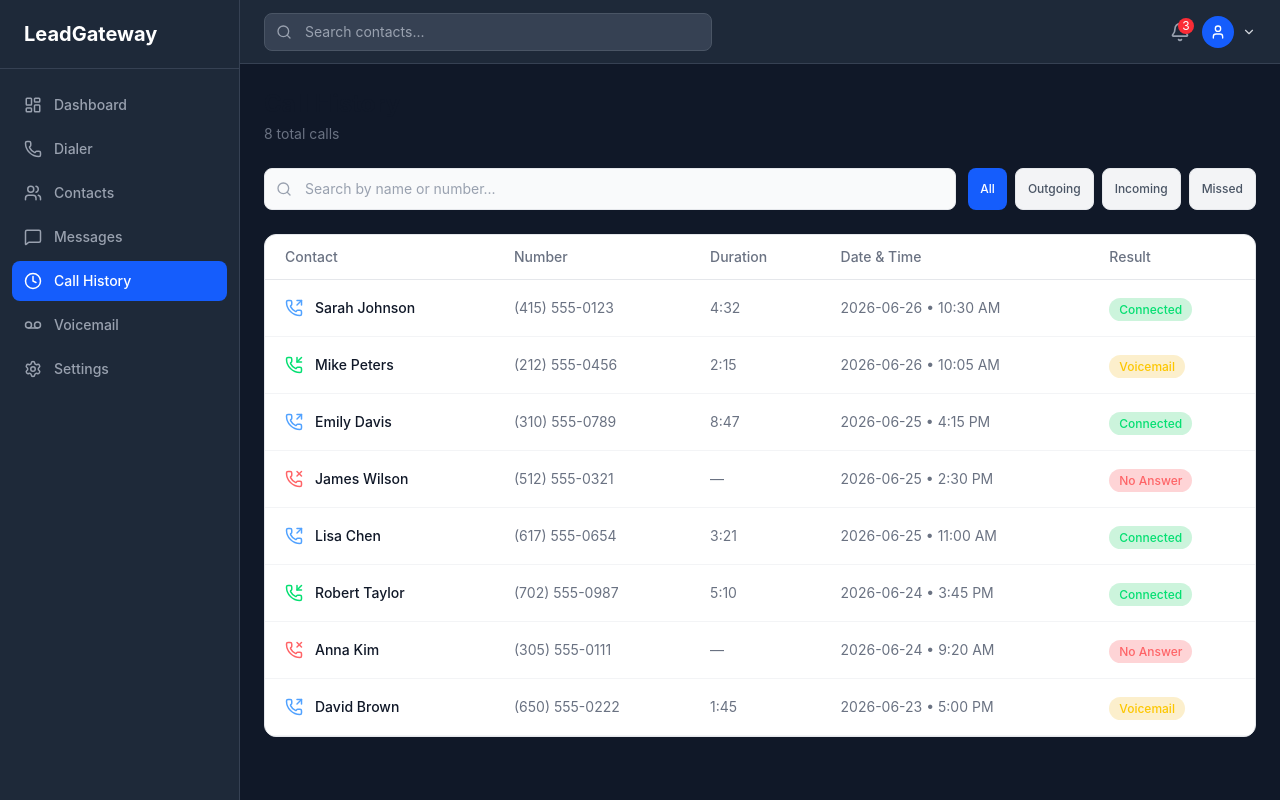
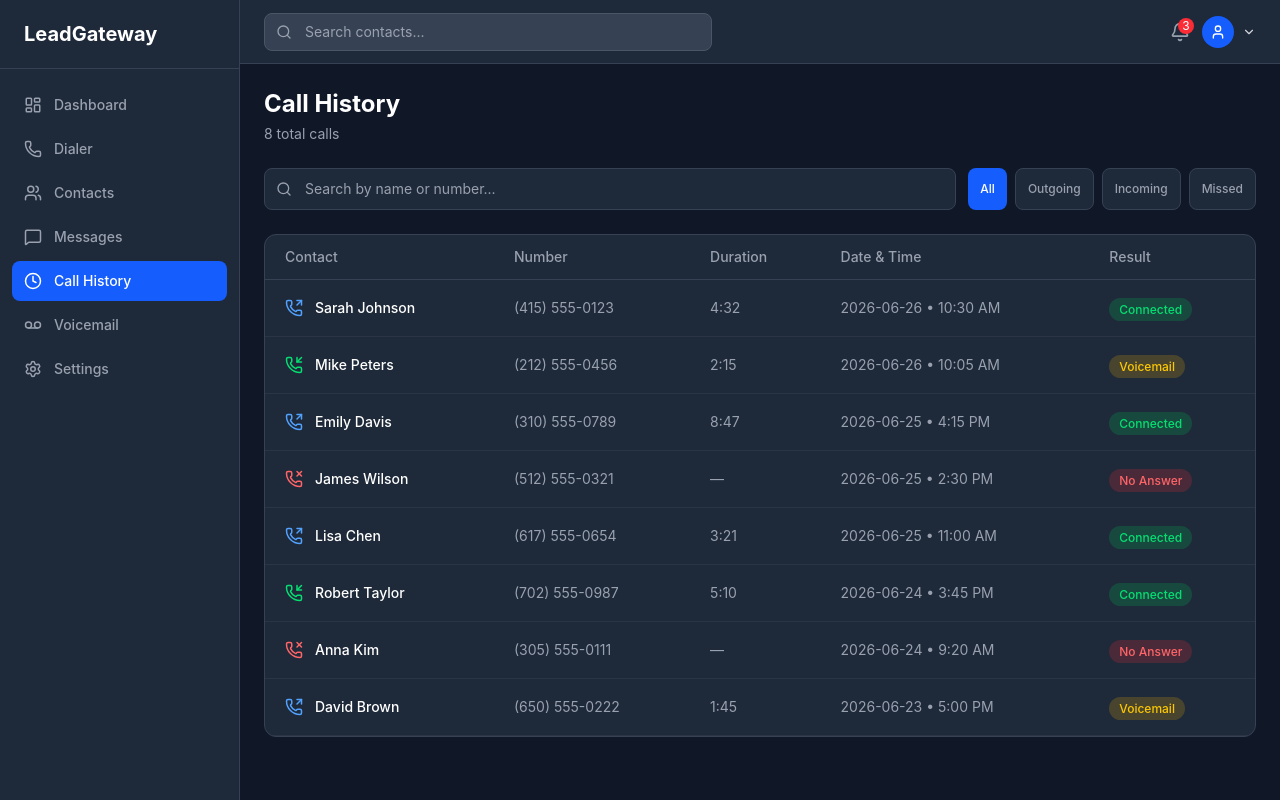
Before and after one commit to Katro87/leadgateway, a React (Vite) app in the folder frontend/: page /#/call-history in a window 1280 px wide. Built offline with nearby package versions, Linux system fonts and the light colour scheme; sample sign-in values are in the browser's storage.

Commit message:
Fix theme persistence on reload, update CallHistory classes for dark default

```diff
--- a/frontend/index.html
+++ b/frontend/index.html
@@ -5,6 +5,11 @@
     <link rel="icon" type="image/svg+xml" href="/favicon.svg" />
     <meta name="viewport" content="width=device-width, initial-scale=1.0" />
     <title>LeadGateway</title>
+    <script>
+  if (localStorage.getItem('theme') === 'light') {
+    document.documentElement.classList.add('light');
+  }
+</script>
     <script>
       (function() {
         var redirect = sessionStorage.redirect;
--- a/frontend/src/index.css
+++ b/frontend/src/index.css
@@ -12,6 +12,14 @@ html.light .text-gray-400 { color: #4b5563; }
 html.light .text-gray-300 { color: #374151; }
 html.light .border-gray-700 { border-color: #d1d5db; }
 html.light .border-gray-800 { border-color: #e5e7eb; }
+html.light .bg-gray-800 { background: #ffffff; }
+html.light .bg-gray-900 { background: #f3f4f6; }
+html.light .border-gray-700 { border-color: #e5e7eb; }
+html.light .border-gray-700\/50 { border-color: #e5e7eb; }
+html.light .text-white { color: #111827; }
+html.light .text-gray-400 { color: #6b7280; }
+html.light .hover\:bg-gray-750:hover { background: #f9fafb; }
+html.light input.bg-gray-800 { background: #f9fafb; border-color: #d1d5db; color: #111827; }
 @keyframes slideIn {
   from { transform: translateX(100%); opacity: 0; }
   to { transform: translateX(0); opacity: 1; }
--- a/frontend/src/pages/CallHistoryPage.jsx
+++ b/frontend/src/pages/CallHistoryPage.jsx
@@ -38,8 +38,8 @@ function CallHistoryPage() {
   return (
     <div className="space-y-6">
       <div>
-        <h2 className="text-2xl font-bold text-gray-900 dark:text-white">Call History</h2>
-        <p className="text-gray-500 dark:text-gray-400 text-sm mt-1">{callHistory.length} total calls</p>
+        <h2 className="text-2xl font-bold text-white">Call History</h2>
+        <p className="text-gray-400 text-sm mt-1">{callHistory.length} total calls</p>
       </div>
 
       <div className="flex flex-col sm:flex-row gap-3">
@@ -47,7 +47,7 @@ function CallHistoryPage() {
           <Search size={16} className="absolute left-3 top-1/2 -translate-y-1/2 text-gray-400" />
           <input type="text" placeholder="Search by name or number..." value={search}
             onChange={(e) => setSearch(e.target.value)}
-            className="w-full bg-gray-50 dark:bg-gray-800 border border-gray-200 dark:border-gray-700 rounded-lg pl-10 pr-4 py-2.5 text-sm text-gray-900 dark:text-white placeholder-gray-400 focus:outline-none focus:border-blue-500 transition-colors" />
+            className="w-full bg-gray-800 border border-gray-700 rounded-lg pl-10 pr-4 py-2.5 text-sm text-white placeholder-gray-400 focus:outline-none focus:border-blue-500 transition-colors" />
         </div>
         <div className="flex gap-2">
           {types.map((type) => (
@@ -55,16 +55,16 @@ function CallHistoryPage() {
               className={`px-3 py-2 rounded-lg text-xs font-medium transition-colors cursor-pointer capitalize ${
                 filter === type
                   ? 'bg-blue-600 text-white'
-                  : 'bg-gray-100 dark:bg-gray-800 text-gray-600 dark:text-gray-400 hover:text-gray-900 dark:hover:text-white border border-gray-200 dark:border-gray-700'
+                  : 'bg-gray-800 text-gray-400 hover:text-white border border-gray-700'
               }`}>{type}</button>
           ))}
         </div>
       </div>
 
-      <div className="bg-white dark:bg-gray-800 rounded-xl border border-gray-200 dark:border-gray-700 overflow-hidden">
+      <div className="bg-gray-800 rounded-xl border border-gray-700 overflow-hidden">
         <table className="w-full">
           <thead>
-            <tr className="border-b border-gray-200 dark:border-gray-700 text-left text-sm text-gray-500 dark:text-gray-400">
+            <tr className="border-b border-gray-700 text-left text-sm text-gray-400">
               <th className="px-5 py-3 font-medium">Contact</th>
               <th className="px-5 py-3 font-medium hidden sm:table-cell">Number</th>
               <th className="px-5 py-3 font-medium hidden md:table-cell">Duration</th>
@@ -76,16 +76,16 @@ function CallHistoryPage() {
             {filteredCalls.map((call) => {
               const { Icon, color } = typeIcons[call.type] || typeIcons.outgoing
               return (
-                <tr key={call.id} className="border-b border-gray-100 dark:border-gray-700/50 hover:bg-gray-50 dark:hover:bg-gray-750 transition-colors">
+                <tr key={call.id} className="border-b border-gray-700/50 hover:bg-gray-750 transition-colors">
                   <td className="px-5 py-4">
                     <div className="flex items-center gap-3">
                       <Icon size={18} className={color} />
-                      <span className="font-medium text-sm text-gray-900 dark:text-white">{call.name}</span>
+                      <span className="font-medium text-sm text-white">{call.name}</span>
                     </div>
                   </td>
-                  <td className="px-5 py-4 text-sm text-gray-500 dark:text-gray-400 hidden sm:table-cell">{call.number}</td>
-                  <td className="px-5 py-4 text-sm text-gray-500 dark:text-gray-400 hidden md:table-cell">{call.duration}</td>
-                  <td className="px-5 py-4 text-sm text-gray-500 dark:text-gray-400 hidden lg:table-cell">{call.date} • {call.time}</td>
+                  <td className="px-5 py-4 text-sm text-gray-400 hidden sm:table-cell">{call.number}</td>
+                  <td className="px-5 py-4 text-sm text-gray-400 hidden md:table-cell">{call.duration}</td>
+                  <td className="px-5 py-4 text-sm text-gray-400 hidden lg:table-cell">{call.date} • {call.time}</td>
                   <td className="px-5 py-4">
                     <span className={`text-xs font-medium px-2.5 py-1 rounded-full ${resultStyles[call.result] || ''}`}>
                       {call.result}
```
Also changed, not shown: 3 other files (tests, documents, lock files or other folders).
